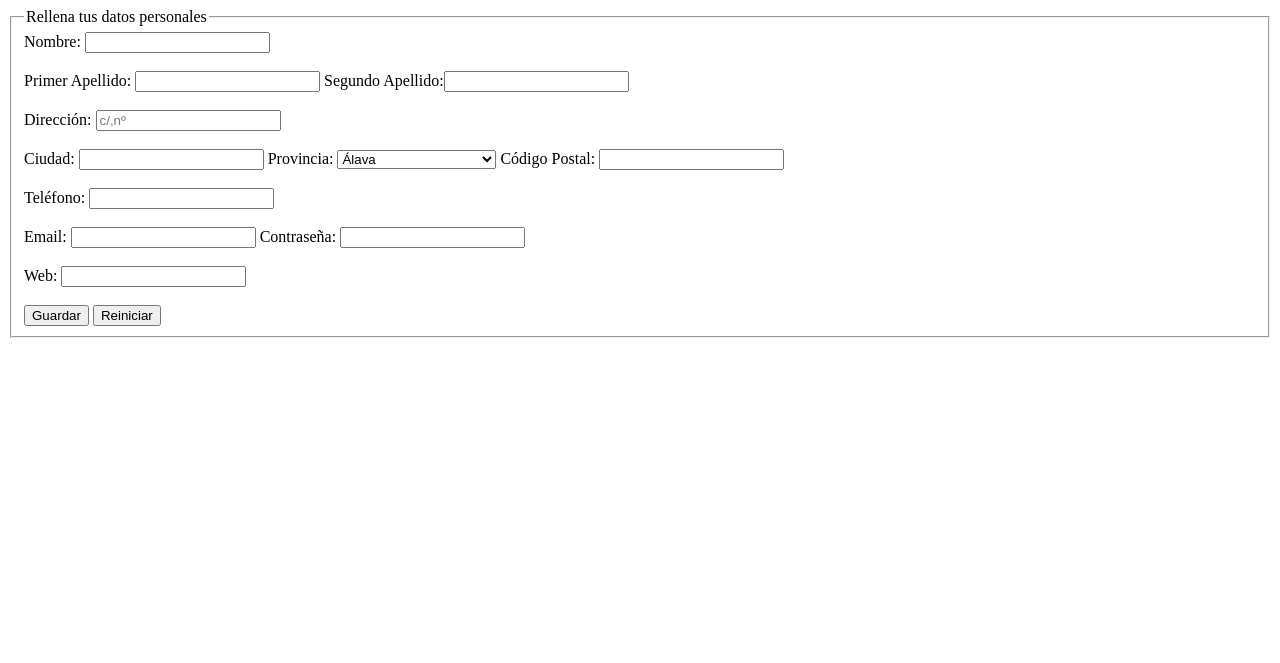
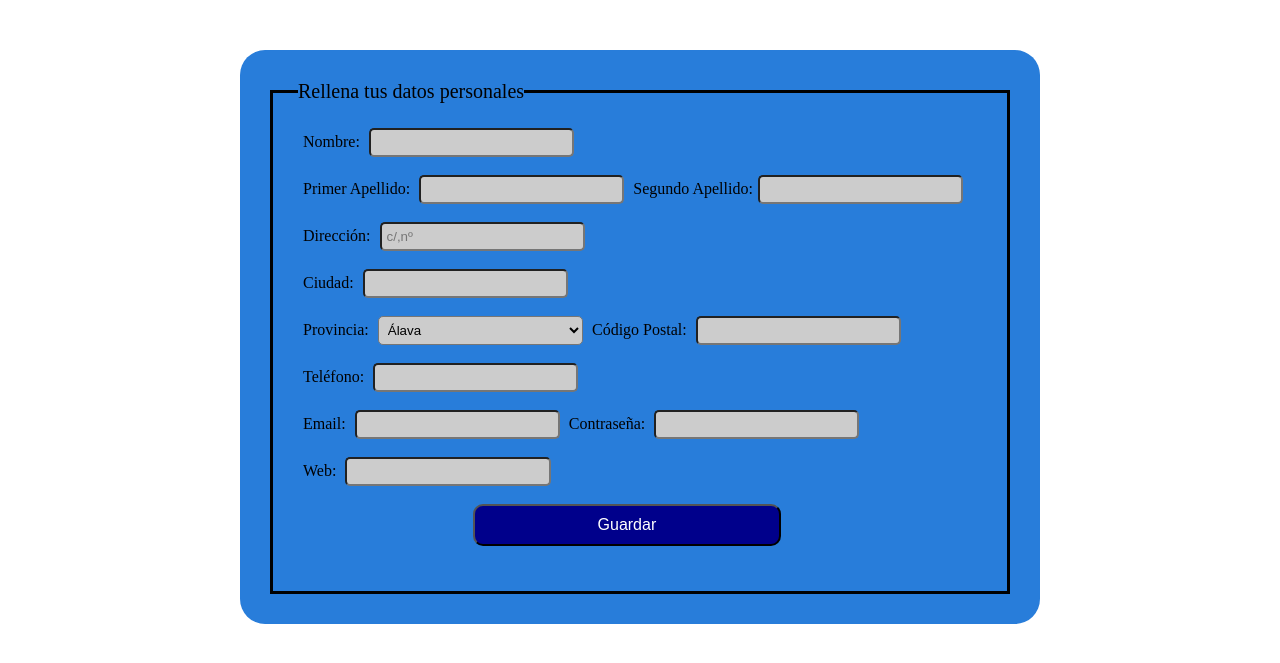
Before and after one commit to Roberjr10/practica5_RobertoNu-ez_CarlosPlaza, a PHP site: page / in a window 1280 px wide. Shown: the top 663 px of the page. Run offline with PHP 8.4, Linux system fonts and the light colour scheme.

Commit message:
css y modificacion de la lógica

```diff
--- a/css/style.css
+++ b/css/style.css
@@ -0,0 +1,58 @@
+
+*{
+    margin: 0px;
+    padding: 0px;
+    box-sizing: border-box;
+
+}
+
+.contendor-form{
+    width: 800px;
+    background: #287dda;
+    padding: 30px;
+    margin: auto;
+    border-radius: 25px;
+    margin-top: 50px;
+
+
+}
+.fieldset{
+    padding: 25px;
+    border: 3px solid;
+}
+.fieldset legend{
+    font-size: 20px;
+}
+input:focus {
+    background: rgb(168, 168, 168);
+}
+.inputs_datos {
+    width: 30%;
+    background-color: #ccc;
+    padding: 5px;
+    border-radius: 5px;
+
+}
+.botones{
+    width: 45%;
+    background-color: darkblue;
+    color: white;
+    font-size: 16px;
+    margin-left: 175px;
+    margin-bottom: 20px;
+    padding: 10px;
+    border-radius: 10px;
+}
+.botones:hover{
+    background-color: rgba(10, 166, 52, 0.47);
+    cursor: pointer;
+}
+
+label{
+    padding: 5px;
+}
+.img{
+    margin-left: 20px;
+    height: 20px;
+    padding-right: 16px;
+}
--- a/index.php
+++ b/index.php
@@ -1,23 +1,28 @@
+<!doctype html>
+<html lang="es">
+<head>
+    <meta charset="UTF-8">
+    <meta name="viewport"
+          content="width=device-width, user-scalable=no, initial-scale=1.0, maximum-scale=1.0, minimum-scale=1.0">
+    <meta http-equiv="X-UA-Compatible" content="ie=edge">
+    <title>Formulario de entradas de datos</title>
+    <link rel="stylesheet" href="css/style.css">
+</head>
+<body>
 <?php
     //Array para guardar las provincias
     $provincias = [];
+
     //Funcion que comprueba si el usuario escribe un numero
     function no_numeros($string){
-        $regex = "/[^A-Za-z]/";
-       if(preg_match($regex, $string) == 0){
-           echo "no tiene numeros<br/>";
-       }else{
-           echo "Error el campo que has introducido tiene un numero<br/>";
-       }
+        $regex = "/[^[A-Za-zÑñ ]/";
+       return preg_match($regex, $string);
+
     }
     //Funcion que comprueba si el usuario ha introducido una letra
     function no_letras($numero){
         $regex = "/[^0-9]/";
-        if(preg_match($regex, $numero) == 0){
-            echo "Son todos numeros<br/>";
-        }else{
-            echo "tiene almenos una letra<br/>";
-        }
+        return preg_match($regex, $numero);
     }
     //Funcion para validar email
     function validar_email($string){
@@ -27,7 +32,8 @@
     }
     //Funcion para validar la pagina web
     function validar_web($string){
-       $regex = "/^(http|https|ftp):\/\/(([A-Z0-9][A-Z0-9_-]*)(\.[A-Z0-9][A-Z0-9_-]*)+.(com|org|net|dk|at|us|tv|info|uk|co.uk|biz|se)$)(:(\d+))?\/?/i";
+        //https://didesweb.com/tutoriales-php/validar-url-php/
+        $regex = "/\b(?:(?:https?|ftp):\/\/|www\.)[-a-z0-9+&@#\/%?=~_|!:,.;]*[-a-z0-9+&@#\/%=~_|](\.)[a-z]{5}/i";
         //Si el preg_match devuelve un 1 significa que es valido.
        return preg_match($regex,$string);
     }
@@ -52,26 +58,53 @@
     $item = explode(" ", $fila, +2);
     $provincias[] = [
         'numero' => $item[0],
-        'nombre' => $item[1]
+        'provincia' => $item[1]
      ];
     }
 
     //Funcion para comprobar el código postal
     function cod_postal($numero){
+
         if(isset($_POST['guardar'])){
             $valor = $_POST['provincias'];
-            echo $valor;
             //Si el value del option es distintos a los dos primeros digitos pasados pro la funcion dara un error.
             if( $valor !== substr($numero,0,2)){
-                echo "error";
+                return false;
+
+            }
+            else{
+                return true;
             }
         }
     }
 
-    if (isset($_POST['guardar'])){//recojo los valores del formulario y los guardo en variables
+?>
+
+    <section class="contendor-form">
+    <form action="index.php" method="POST">
+        <fieldset class="fieldset">
+            <legend>Rellena tus datos personales</legend>
+            <label for="">Nombre: </label> <input type="text" name="nombre" class="inputs_datos"/><br><br>
+            <label for="">Primer Apellido:</label> <input type="text" name="apellido1"class="inputs_datos"/>
+            <label for="">Segundo Apellido:</label><input type="text" name="apellido2"class="inputs_datos"/><br><br>
+            <label for="">Dirección: </label><input type="text" name="direccion" class="inputs_datos" placeholder="c/,nº"/><br><br>
+             <label for="">Ciudad:</label> <input type="text" class="inputs_datos"name="ciudad"/><br/><br>
+            <label for=""> Provincia: </label>
+            <select class="inputs_datos" name="provincias" id="">
+            <?php foreach ($provincias as $key => $row) {//Recorro el array de provincias creado anteriormente para coger los valores y la key y poder compararlo?>
+                <option value="<?php echo $row['numero']; ?>" ><?php echo $row['provincia']; ?></option>
+            <?php } ?>
+            </select>
+             <label for="">Código Postal: </label><input type="number" value="" name="cp" class="inputs_datos"/><br><br>
+             <label for="">Teléfono: </label><input type="text" name="tlf" class="inputs_datos"/><br><br>
+             <label for="">Email: </label><input type="text" name="email" class="inputs_datos">
+             <label for="">Contraseña:</label> <input type="password" name="password"class="inputs_datos"><br><br>
+             <label for="">Web:</label> <input type="text" name="web"class="inputs_datos"><br><br>
+            <input type="submit" value="Guardar" name="guardar" class="botones"/>
+            <?php   if (isset($_POST['guardar'])){//recojo los valores del formulario y los guardo en variables
                 $nombre = filter_input(INPUT_POST, 'nombre', FILTER_SANITIZE_STRING);
-        $apellido1 = filter_input(INPUT_POST, 'apellido', FILTER_SANITIZE_STRING);
-        $apellido2 = filter_input(INPUT_POST, 'apellido', FILTER_SANITIZE_STRING);
+                $apellido1 = filter_input(INPUT_POST, 'apellido1', FILTER_SANITIZE_STRING);
+                $apellido2 = filter_input(INPUT_POST, 'apellido2', FILTER_SANITIZE_STRING);
                 $direccion = filter_input(INPUT_POST, 'direccion', FILTER_SANITIZE_STRING);
                 $ciudad = filter_input(INPUT_POST, 'ciudad', FILTER_SANITIZE_STRING);
                 $provincia = filter_input(INPUT_POST, 'provincia', FILTER_SANITIZE_STRING);
@@ -81,77 +114,80 @@
                 $password = filter_input(INPUT_POST, 'password', FILTER_SANITIZE_STRING);
                 $web = filter_input(INPUT_POST, 'web', FILTER_SANITIZE_STRING);
 
-        no_numeros($nombre);//compruebo si nombre lleva numeros
 
-        no_numeros($apellido1);//compruebo si apellido lleva numeros
 
-        no_numeros($apellido2);//compruebo si apellido lleva numeros
 
-        no_numeros($ciudad);//compruebo si ciudad lleva numeros
+                if((no_numeros($nombre) == 0) && !empty($nombre)) {//compruebo si nombre lleva numeros
+                    echo "<p  class = 'errores'> <img class='img' src='img/cheque.png' alt='check'>Tu nombre es correcto</p>";
+                }else{
+                    echo "<p class='errores'> <img class='img' src='img/cerrar.png' alt='error'>Error el nombre solo puede llevar letras<br/></p>";
+                }
+                if((no_numeros($apellido1) == 0) && !empty($apellido1)) {//compruebo si apellido lleva numeros
+                    echo "<p  class = 'errores'> <img class='img' src='img/cheque.png' alt='check'>Tus apellidos es correcto</p>";
 
-        no_letras($tlf);//compruebo si telefono lleva letras
+                }else{
+                    echo "<p class='errores'><img class='img' src='img/cerrar.png' alt='error'>Error el  primer apellido solo puede llevar letras<br/></p>";
 
-        if(strlen($tlf) != 9){//compruebo si telefono tiene 9 digitos
-            echo "tu teléfono debe llevar 9 digitos"."<br>";
                 }
-        no_letras($cp);//compruebo si codigo postal lleva letras
+                if(no_numeros($apellido2) == 0) {//compruebo si apellido lleva numeros
+                    //echo "<p  class = 'errores'> <img class='img' src='img/cheque.png' alt='check'>Tus apellidos son correcto</p>";
 
-        if(strlen($cp) != 5){//compruebo si codigo postal tiene 5 digitos
-            echo "tu cp debe llevar 5 digitos"."<br>";
+                }else{
+                    echo "<p class='errores'> <img class='img' src='img/cerrar.png' alt='error'>Error el segundo apellido solo puede llevar letras<br/></p>";
+
                 }
-        if(validar_email($email) != 1){//compruebo si la estructura del email es correcta
-            echo "tu email es incorrecto"."<br>";
+                if((no_numeros($ciudad)==0) && !empty($ciudad)) {//compruebo si ciudad lleva numeros
+                    echo "<p  class = 'errores'> <img class='img' src='img/cheque.png' alt='check'>Tu ciudad es correcto</p>";
+
                 }else{
-            echo "tu email es correcto"."<br>";
+                    echo "<p class='errores'> <img class='img' src='img/cerrar.png' alt='error'>Error la ciudad no puede llevar numeros<br/></div>";
+
                 }
-        if(validar_password($password) != 1){//compruebo si contraseña es correcta(mayuscula,minuscula,numero,caracter especial,longitud de 8-16)
-            echo "tu contraseña es incorrecta"."<br>";
+                if(no_letras($tlf)==0 && !empty($tlf) && strlen($tlf) == 9) {//compruebo si telefono lleva letras
+                    echo "<p  class = 'errores'> <img class='img' src='img/cheque.png' alt='check'>Tu numero de teléfono es correcto</p>";
+
                 }else{
-            echo "tu contraseña es correcto"."<br>";
-        }
-        if(validar_web($web) == 1){//comprueba que la estructura de la web sea correcta
-            echo "tu web es incorrecta"."<br>";
-        }else{
-            echo "tu web es correcta"."<br>";
+                    echo "<p class='errores'> <img class='img' src='img/cerrar.png' alt='error'>EL numero de telefono es incorrecto<br/></div>";
+
                 }
 
+                if(no_letras($cp) == 0 && !empty($cp) && strlen($cp) == 5 && cod_postal($cp)){//compruebo si codigo postal lleva letras
+
+                    echo "<p  class = 'errores'> <img class='img' src='img/cheque.png' alt='check'>Tu codigo postal es correcto</p>";
+
+                }else{
+                    echo "<p  class = 'errores'> <img class='img' src='img/cerrar.png' alt='check'>Tu código postal es incorrecto</p>";
 
                 }
 
 
+
+                if((validar_email($email) == 0)  && empty($email) ){//compruebo si la estructura del email es correcta
+                    echo "<p class='errores'> <img class='img' src='img/cerrar.png' alt='error'>Error el email no es válido<br/></p>";
+
+                }else{
+                    echo "<p  class = 'errores'> <img class='img' src='img/cheque.png' alt='check'>Tu Email es correcto</p>";
+
+                }
+                if((validar_password($password) == 0) ){//compruebo si contraseña es correcta(mayuscula,minuscula,numero,caracter especial,longitud de 8-16)
+                    echo "<p class='errores'> <img class='img' src='img/cerrar.png' alt='error'> La contraseña debe tener: entre 8 y 16 caracteres, Al menos un número, Al menos una mayúscula, Al menos una minúscula, Al menos un caracter extraño.</p>";
+
+                }else{
+                    echo "<p  class = 'errores'> <img class='img' src='img/cheque.png' alt='check'>Tu contraseña es correcto</p>";
+
+                }
+                if(validar_web($web) == 0  ){//comprueba que la estructura de la web sea correcta
+                    echo "<p class='errores'> <img class='img' src='img/cerrar.png' alt='error'>Error la web no es válida</p>";
+
+                }else{
+                    echo "<p  class = 'errores'> <img class='img' src='img/cheque.png' alt='check'>Tu web es correcta</p>";
+
+                }
+
+            }
             ?>
-<!doctype html>
-<html lang="es">
-<head>
-    <meta charset="UTF-8">
-    <meta name="viewport"
-          content="width=device-width, user-scalable=no, initial-scale=1.0, maximum-scale=1.0, minimum-scale=1.0">
-    <meta http-equiv="X-UA-Compatible" content="ie=edge">
-    <title>Formulario de entradas de datos</title>
-</head>
-<body>
 
-    <form action="index.php" method="POST">
-        <fieldset>
-            <legend>Rellena tus datos personales</legend>
-            <label for="">Nombre: </label> <input type="text" name="nombre"/><br><br>
-            <label for="">Primer Apellido:</label> <input type="text" name="apellido1"/>
-            <label for="">Segundo Apellido:</label><input type="text" name="apellido2"/><br><br>
-            <label for="">Dirección: </label><input type="text" name="direccion" placeholder="c/,nº"/><br><br>
-             <label for="">Ciudad:</label> <input type="text" name="ciudad"/>
-            <label for=""> Provincia: </label>
-            <select name="provincias" id="">
-            <?php foreach ($provincias as $key => $row) {?>
-                <option value="<?php echo $row['numero']; ?>" ><?php echo $row['nombre']; ?></option>
-            <?php } ?>
-            </select>
-             <label for="">Código Postal: </label><input type="number" value="" name="cp"/><br><br>
-             <label for="">Teléfono: </label><input type="text" name="tlf"/><br><br>
-             <label for="">Email: </label><input type="text" name="email">
-             <label for="">Contraseña:</label> <input type="password" name="password"><br><br>
-             <label for="">Web:</label> <input type="text" name="web"><br><br>
-            <input type="submit" value="Guardar" name="guardar"/>
-            <input type="reset" value="Reiniciar" name="reiniciar">
         </fieldset>
+    </section>
 </body>
 </html>
```
Also changed, not shown: img/cerrar.png (added), img/cheque.png (added). Lines whose indentation alone changed are shown as unchanged.
